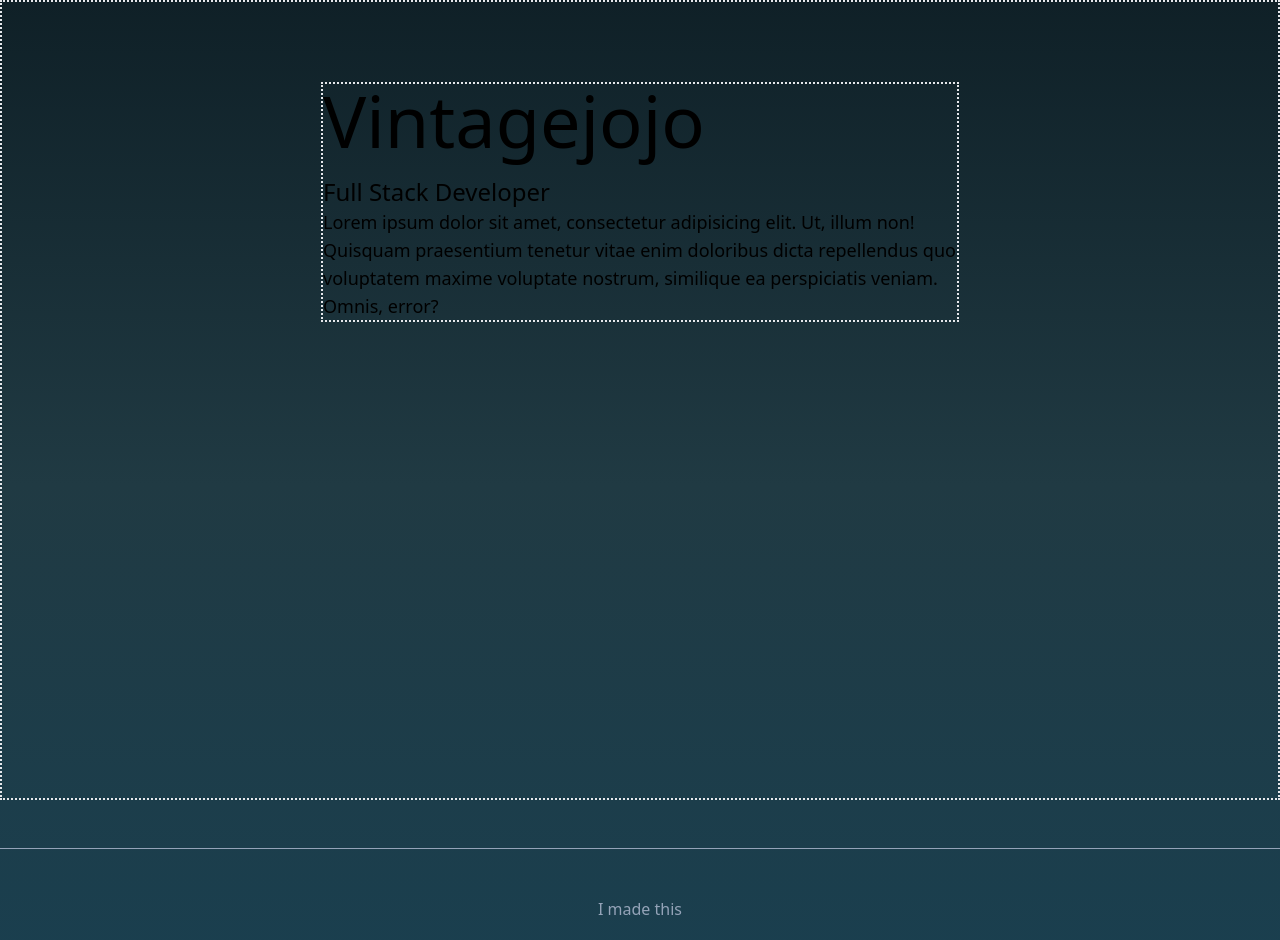
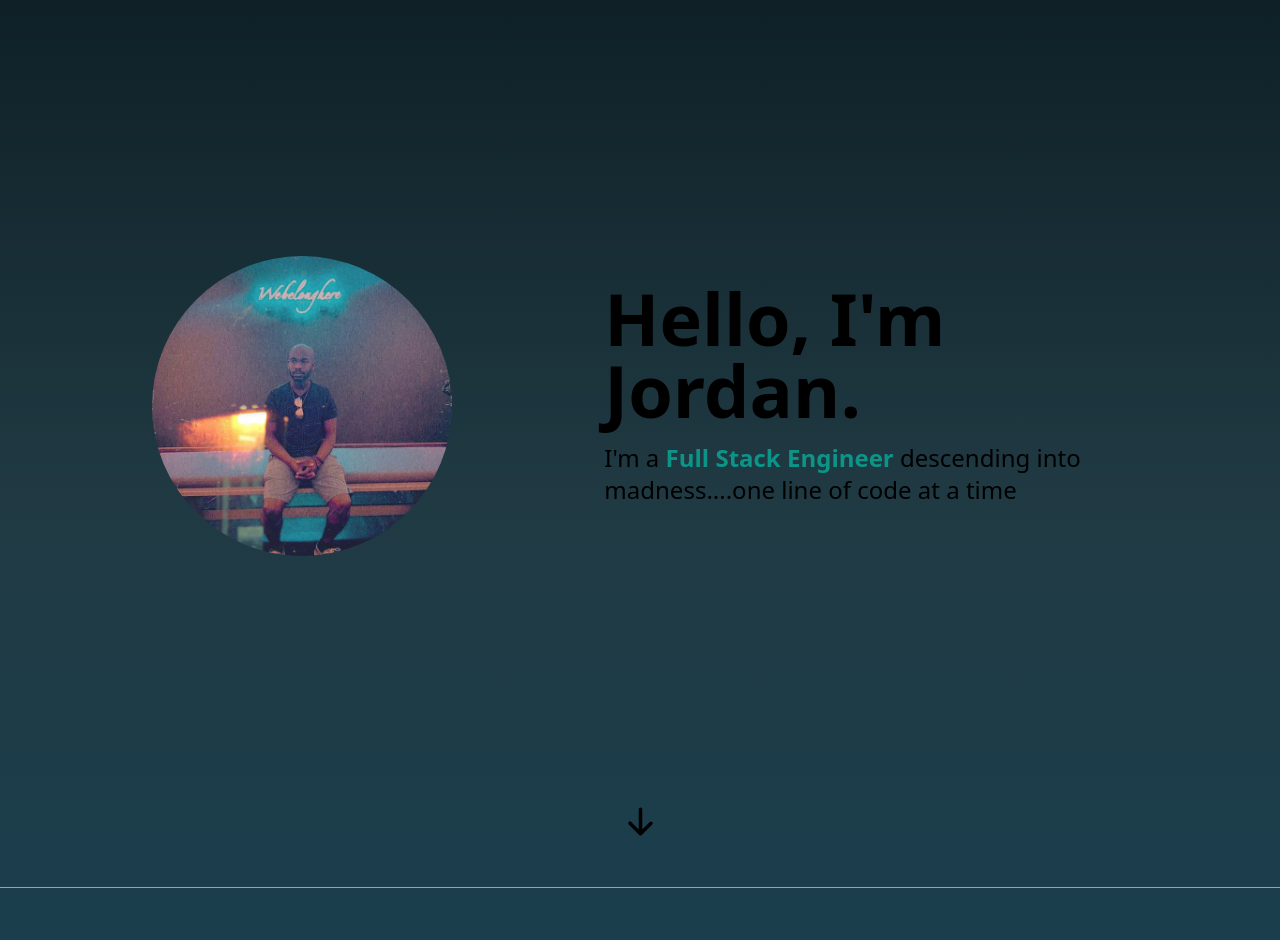
Before and after one commit to Vintagejojo/newportfolio23, a Next.js app: page / in a window 1280 px wide. Shown: the top 940 px of the page. Built offline with nearby package versions, Linux system fonts and the light colour scheme.

Commit message:
Hero component
DRY-Don't Repeat Yourself

```diff
--- a/app/page.jsx
+++ b/app/page.jsx
@@ -1,14 +1,10 @@
-
+import Hero from "@/components/Hero"
 
 
 export default function Homepage() {
     return (
-        <div className="border-2 border-dotted h-screen w-auto my-15">
-            <div className="border-2 border-dotted flex flex-col w-2/4 m-auto mt-20">
-                <h1 className="text-7xl pb-5">Vintagejojo</h1>
-                <span className="text-2xl">Full Stack Developer</span>
-                <p className="text-lg">Lorem ipsum dolor sit amet, consectetur adipisicing elit. Ut, illum non! Quisquam praesentium tenetur vitae enim doloribus dicta repellendus quo voluptatem maxime voluptate nostrum, similique ea perspiciatis veniam. Omnis, error?</p>
-            </div>
-        </div>
+        <main className="mx-auto max-w-3xl px-4 sm:px-6 md:max-w-5xl">
+            <Hero />
+        </main>
     )
 }
--- a/components/Hero.jsx
+++ b/components/Hero.jsx
@@ -1,18 +1,41 @@
+"use client"
 import React from "react";
 import {Link} from "react-scroll/modules"
 import Image from "next/image";
+import {HiArrowDown} from "react-icons/hi"
+
 
 export default function Hero() {
     return (
         <section>
-            <div>
-                <div>
+            <div className="flex flex-col text-center items-center justify-center my-10 py-10 sm:py-32 md:flex-row md:space-x-4 md:text-left md:py-52">
+                <div className="md:w-1/2 md:mt-2" >
+                    <Image className="rounded-full" src="/jopic.jpg" alt="my head" width={300} height={300} />
+                </div>
+                <div className="md:mt-2 md:w-3/5">
+                    <h1 className="font-bold text-4xl mt-6 md:text-7xl md:mt-0">Hello, I'm Jordan.</h1>
+                    <p className="text-lg mt-4 mb-6 md:text-2xl">
+                        I'm a{" "}
+                        <span className="font-semibold text-teal-600">
+                            Full Stack Engineer{" "}
+                        </span>
+                        descending into madness....one line of code at a time
+                    </p>
+                </div>
 
+            </div>
+            <div className="flex flex-row justify-center">
+                    <Link
+                        to="about"
+                        activeClass="active"
+                        spy={true}
+                        smooth={true}
+                        offset={-100}
+                        duration={500}
+                    >
+                        <HiArrowDown size={35}/>
+                    </Link>
                 </div>
-                <div>
-
-                </div>
-            </div>
         </section>
     )
 }
--- a/package.json
+++ b/package.json
@@ -15,6 +15,7 @@
     "postcss": "8.4.23",
     "react": "18.2.0",
     "react-dom": "18.2.0",
+    "react-icons": "^4.8.0",
     "react-scroll": "^1.8.9",
     "tailwindcss": "3.3.2"
   }
```
Also changed, not shown: 1 other file (tests, documents, lock files or other folders).
